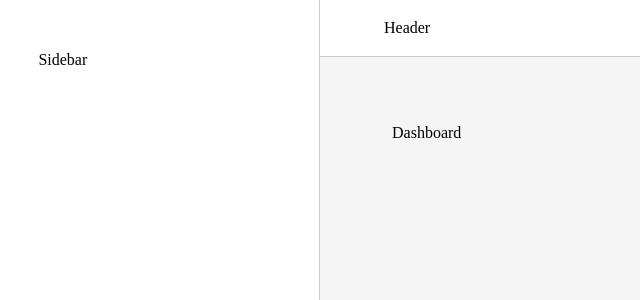
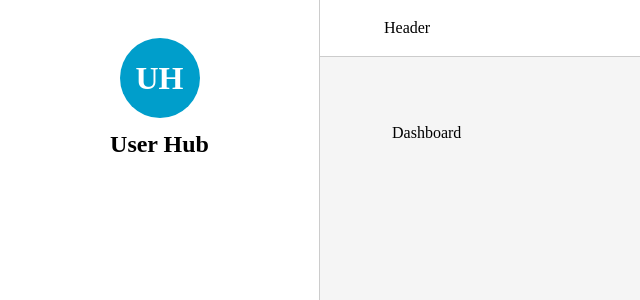
Before and after one commit to roidzuh/mini_project_react, a React (Vite) app: page /dashboard in a window 1280 px wide. Shown: the top 300 px of the page, without its empty margins (0-640 px from the left). Built offline with nearby package versions, Linux system fonts and the light colour scheme.

Commit message:
create logo

```diff
--- a/src/components/Logo.jsx
+++ b/src/components/Logo.jsx
@@ -1,5 +1,33 @@
+import styled from "styled-components";
+
+const Container = styled.div`
+  display: flex;
+  flex-direction: column;
+  align-items: center;
+  gap: 0.5rem;
+`;
+
+const LogoStyled = styled.div`
+  background-color: #009ecb;
+  padding: 1rem;
+  border-radius: 100%;
+  color: #fff;
+
+  & span {
+    font-size: 2rem;
+    font-weight: bold;
+  }
+`;
+
 const Logo = () => {
-  return <div>Logo</div>;
+  return (
+    <Container>
+      <LogoStyled>
+        <span>UH</span>
+      </LogoStyled>
+      <h1>User Hub</h1>
+    </Container>
+  );
 };
 
 export default Logo;
--- a/src/components/Sidebar.jsx
+++ b/src/components/Sidebar.jsx
@@ -1,7 +1,8 @@
 import styled from "styled-components";
+import Logo from "./Logo";
 
 const StyledSidebar = styled.aside`
-  padding: 3rem 2.4rem;
+  padding: 2.4rem;
   background-color: #fff;
   border-right: 1px solid #ccc;
 
@@ -9,7 +10,11 @@ const StyledSidebar = styled.aside`
 `;
 
 const Sidebar = () => {
-  return <StyledSidebar>Sidebar</StyledSidebar>;
+  return (
+    <StyledSidebar>
+      <Logo />
+    </StyledSidebar>
+  );
 };
 
 export default Sidebar;
```
